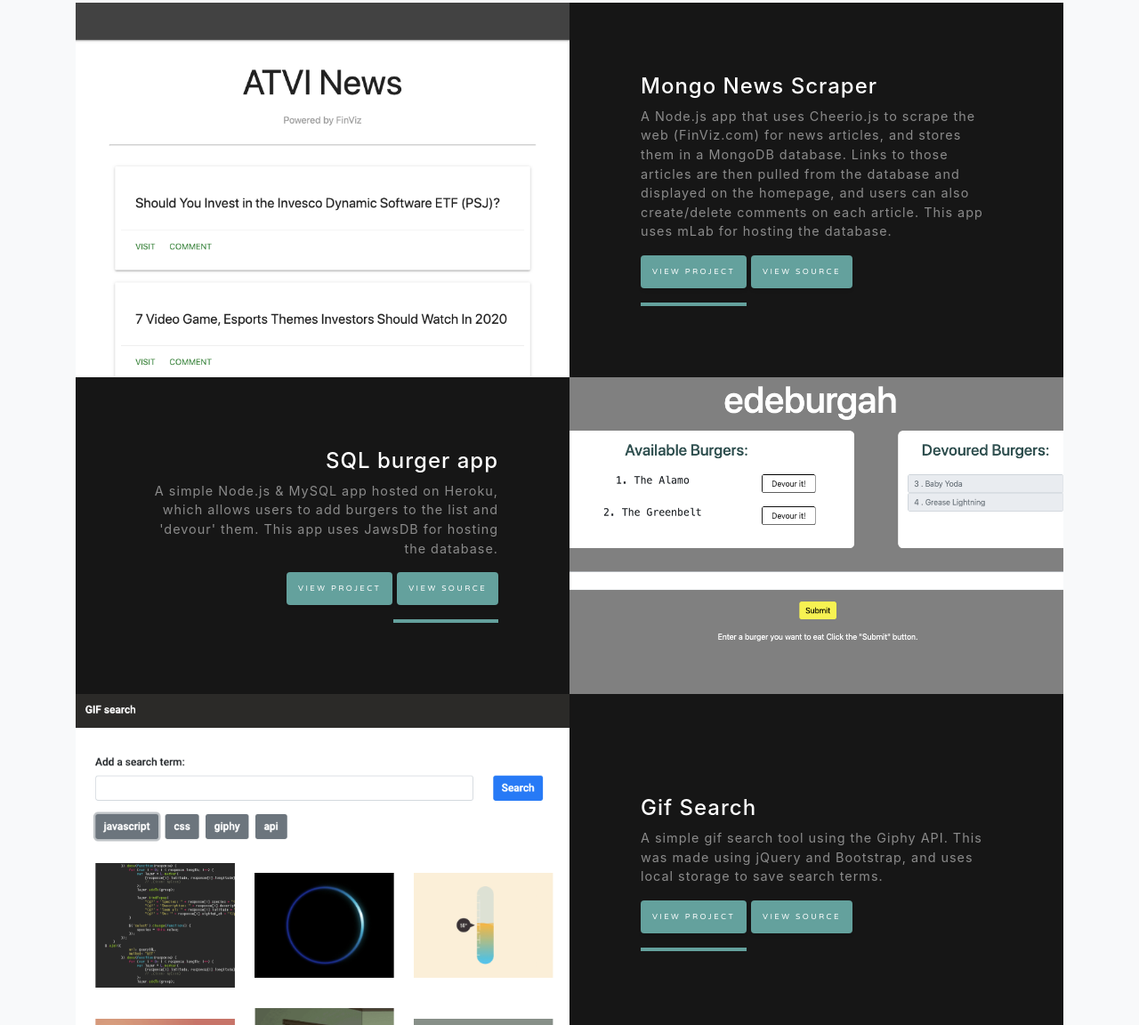
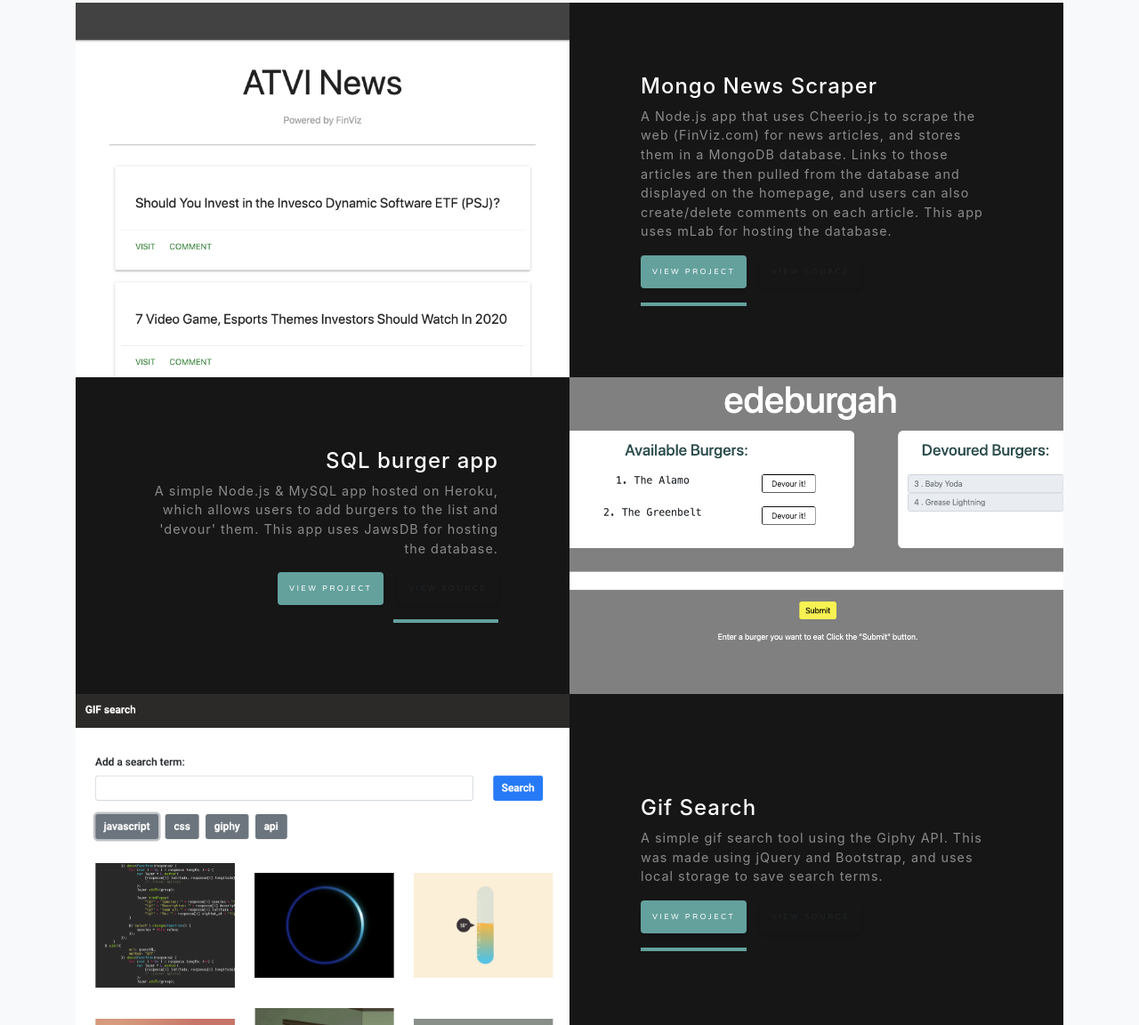
Before and after one commit to timstarkk/timstarkk.github.io, a website with bundled scripts: page index.html in a window 1280 px wide. Shown: the part 1837-2989 px from the top of the page at 89% size. Built offline with nearby package versions, Linux system fonts and the light colour scheme.

Commit message:
changed secondary button styling to look more secondary

```diff
--- a/index.html
+++ b/index.html
@@ -119,7 +119,7 @@
               <button class="btn btn-primary">View Project</button>
             </a>
             <a href="https://github.com/timstarkk/outcache" target="_blank">
-              <button class="btn btn-primary">View Source</button>
+              <button class="btn secondaryButton text-dark">View Source</button>
             </a>
           </div>
         </div>
@@ -150,7 +150,7 @@
                   <button class="btn btn-primary">View Project</button>
                 </a>
                 <a href="https://github.com/timstarkk/skyskraper" target="_blank">
-                  <button class="btn btn-primary">View Source</button>
+                  <button class="btn secondaryButton">View Source</button>
                 </a>
                 <hr class="d-none d-lg-block mb-0 ml-0">
               </div>
@@ -180,7 +180,7 @@
                   <button class="btn btn-primary">View Project</button>
                 </a>
                 <a href="https://github.com/timstarkk/burger" target="_blank">
-                  <button class="btn btn-primary">View Source</button>
+                  <button class="btn secondaryButton">View Source</button>
                 </a>
                 <hr class="d-none d-lg-block mb-0 mr-0">
               </div>
@@ -212,7 +212,7 @@
                   <button class="btn btn-primary">View Project</button>
                 </a>
                 <a href="https://github.com/timstarkk/GIFsearch" target="_blank">
-                  <button class="btn btn-primary">View Source</button>
+                  <button class="btn secondaryButton">View Source</button>
                 </a>
                 <hr class="d-none d-lg-block mb-0 ml-0">
               </div>
@@ -244,7 +244,7 @@
                   <button class="btn btn-primary">View Project</button>
                 </a>
                 <a href="https://github.com/timstarkk/unit-4-game" target="_blank">
-                  <button class="btn btn-primary">View Source</button>
+                  <button class="btn secondaryButton">View Source</button>
                 </a>
                 <hr class="d-none d-lg-block mb-0 mr-0">
               </div>
```
Also changed, not shown: css/grayscale.css (line endings or trailing spaces), css/grayscale.min.css.
